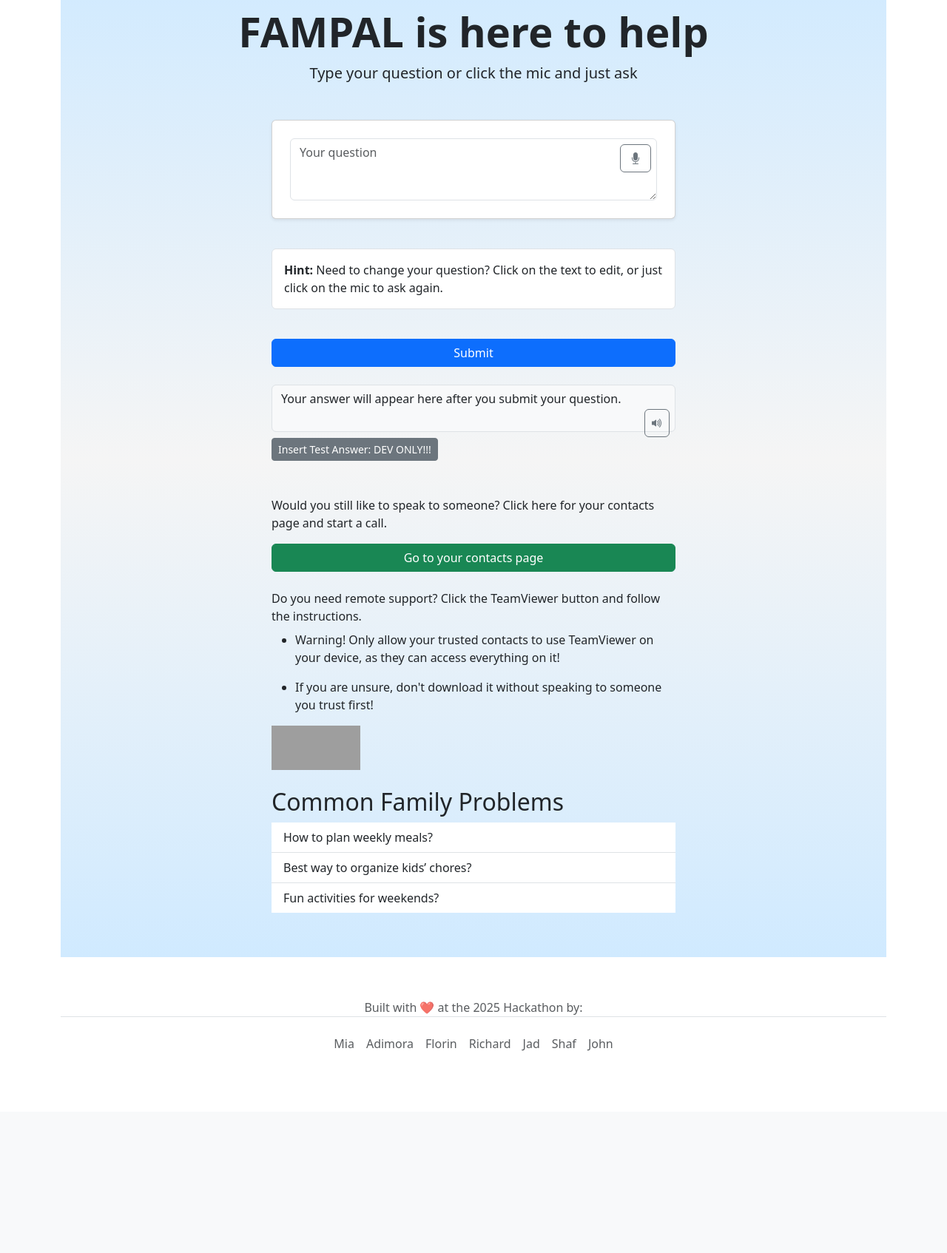
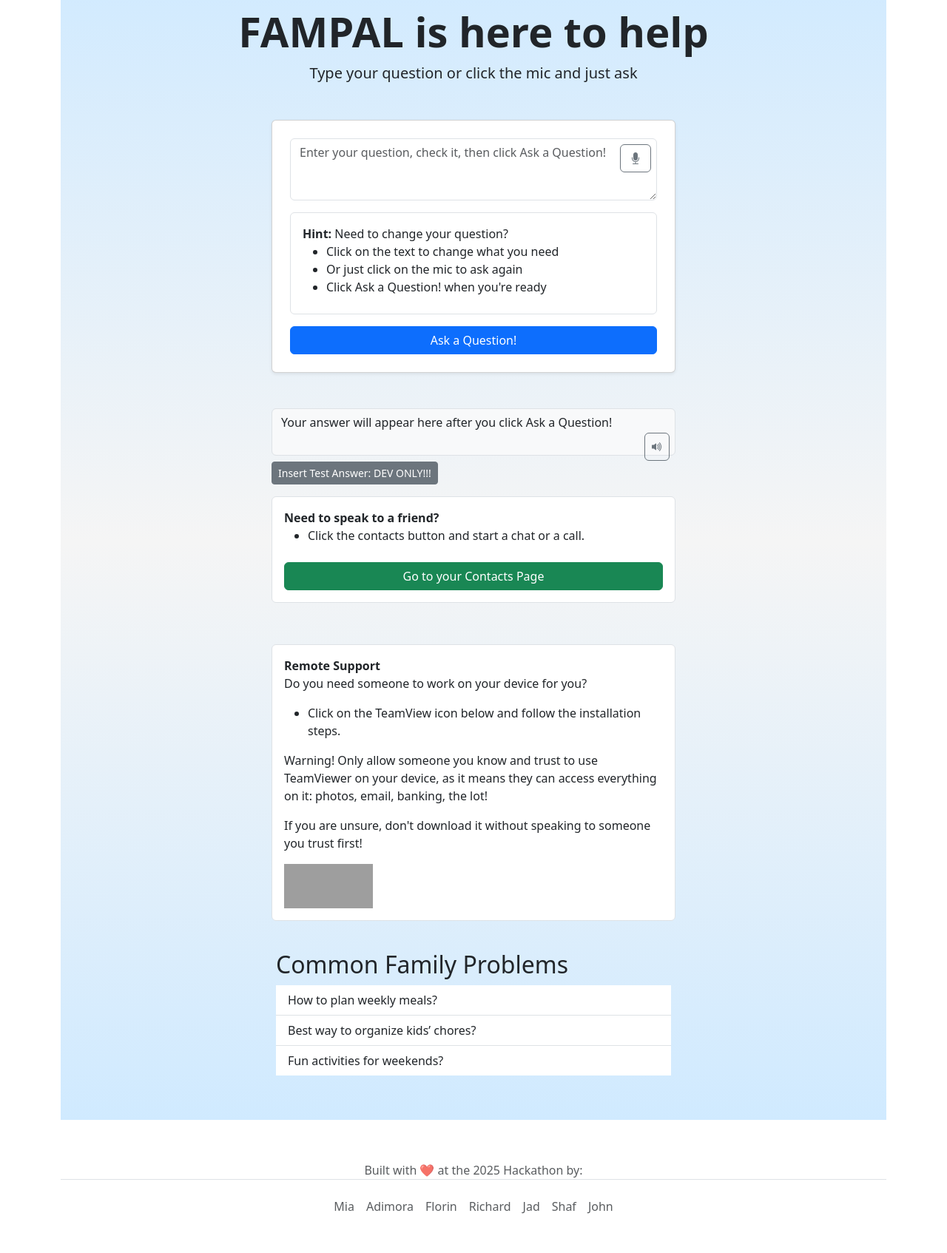
Before and after one commit to xttrust/FamPal, a Django app: page /help/ in a window 1280 px wide. Shown: the part 171-1865 px from the top of the page at 74% size. Before the commit the page ends 1592 px from the top, so only its background shows below. Run offline with Django 5.2, Linux system fonts and the light colour scheme; grey boxes are pictures that could not be loaded.

Commit message:
style: format help sections for clarity

```diff
--- a/templates/home/help.html
+++ b/templates/home/help.html
@@ -17,33 +17,46 @@
       <div class="card shadow-sm p-4">
         <form method="post" action="{% url 'help' %}">
           {% csrf_token %}
-            <div class="position-relative">
-              <textarea id="messageInput" name="message" class="form-control pe-5" rows="3" placeholder="Your question"
+
+          <!-- Textarea and mic -->
+          <div class="position-relative mb-3">
+            <textarea id="messageInput" name="message" class="form-control pe-5" rows="3"
+              placeholder="Enter your question, check it, then click Ask a Question!"
               aria-label="Your question"></textarea>
 
-              <!-- Mic button -->
             <button id="micButton" type="button"
               class="btn btn-outline-secondary position-absolute top-0 end-0 mt-2 me-2"
               title="Click the mic to ask your question">
               <i id="micIcon" class="bi bi-mic-fill"></i>
             </button>
           </div>
-          </div>
-          <br>
 
           <!-- Hint text -->
-          <div class="bg-white border rounded p-3 mt-3 mb-3">
-            <strong>Hint:</strong> Need to change your question? Click on the text to edit, or just click on the mic to ask again.
+          <div class="bg-white border rounded p-3 mb-3">
+            <strong>Hint:</strong> Need to change your question?
+            <ul class="mb-2">
+              <li>Click on the text to change what you need</li>
+              <li>Or just click on the mic to ask again</li>
+              <li>Click Ask a Question! when you're ready</li>
+            </ul>
           </div>
-          <br>
 
           <!-- Submit button -->
           <div class="d-grid">
-            <button type="submit" class="btn btn-primary">Submit</button>
+            <button type="submit" class="btn btn-primary">Ask a Question!</button>
           </div>
         </form>
+      </div>
+    </div>
+  </div>
+
+  <br>
+
+
 
   <!-- Display answer as text -->
+  <div class="row justify-content-center">
+    <div class="col-md-8 col-lg-6">
       <label for="answerBox" class="form-label"></label>
       <div class="position-relative">
         <div id="answerBox" class="form-control bg-light pe-5" style="min-height: 4em;">
@@ -51,7 +64,7 @@
             {% if answer %}
             {{ answer }}
             {% else %}
-                Your answer will appear here after you submit your question.
+            Your answer will appear here after you click Ask a Question!
             {% endif %}
           </span>
         </div>
@@ -65,33 +78,41 @@
         <!-- !!!!DELETE FOR PRODUCTION: this is just for testing!!!! -->
         <button id="testAnswerButton" class="btn btn-sm btn-secondary mt-2">Insert Test Answer: DEV ONLY!!!</button>
       </div>
-
-        <br>
+    </div>
+  </div>
 
 
-        <!-- Link to contacts page -->
+  <!-- Speak to a friend section -->
+  <div class="row justify-content-center">
+    <div class="col-md-8 col-lg-6">
+      <div class="bg-white border rounded p-3 mt-3 mb-3">
+        <strong>Need to speak to a friend?</strong>
+        <ul>
+          <li>Click the contacts button and start a chat or a call.</li>
+        </ul>
+        <!-- Go to Contacts button -->
         <div class="position-relative mt-4">
-          <p>
-            Would you still like to speak to someone?
-            Click here for your contacts page and start a call.
-          </p>
-
           <a href="" class="btn btn-success d-block w-100 mt-3" title="Go to your contacts">
-          Go to your contacts page
+            Go to your Contacts Page
           </a>
+        </div>
+      </div>
+    </div>
   </div>
   <br>
 
-        <!-- TeamViewer-->
-        <label for="messageInput" class="form-label">Do you need remote support? Click the TeamViewer button and
-          follow the instructions.</label>
+  <!-- Remote Support and TeamViewer-->
+  <div class="row justify-content-center">
+    <div class="col-md-8 col-lg-6">
+      <div class="bg-white border rounded p-3 mt-3 mb-3">
+        <strong>Remote Support</strong>
+        <p>Do you need someone to work on your device for you?</p>
         <ul>
-          <li>
-            <p>Warning! Only allow your trusted contacts to use TeamViewer
-              on your
-              device, as they can access everything on it!</p>
-          </li>
-          <li>
+          <li>Click on the TeamView icon below and follow the installation steps.</li>
+        </ul>
+        <p>Warning! Only allow someone you know and trust to use TeamViewer
+          on your device, as it means they can access everything on it: photos, email, banking, the lot!</p>
+
         <p>If you are unsure, don't download it without speaking to
           someone you trust first!</p>
         </li>
@@ -104,13 +125,19 @@
               height="60" />
           </a>
         </div>
+      </div>
+    </div>
 
+    <div class="row justify-content-center">
+      <div class="col-md-8 col-lg-6">
     <h2 class="mt-4">Common Family Problems</h2>
     <ul class="list-group list-group-flush">
       <li class="list-group-item">How to plan weekly meals?</li>
       <li class="list-group-item">Best way to organize kids’ chores?</li>
       <li class="list-group-item">Fun activities for weekends?</li>
     </ul>
+  </div>
+</div>
 </div>
 </div>
 </div>
@@ -191,7 +218,6 @@
 
     micIcon.classList.add('bi-mic-fill');
   }
-
 </script>
 
 <!-- JS for read answer text-to-speech function -->
```
Lines whose indentation alone changed are shown as unchanged.
